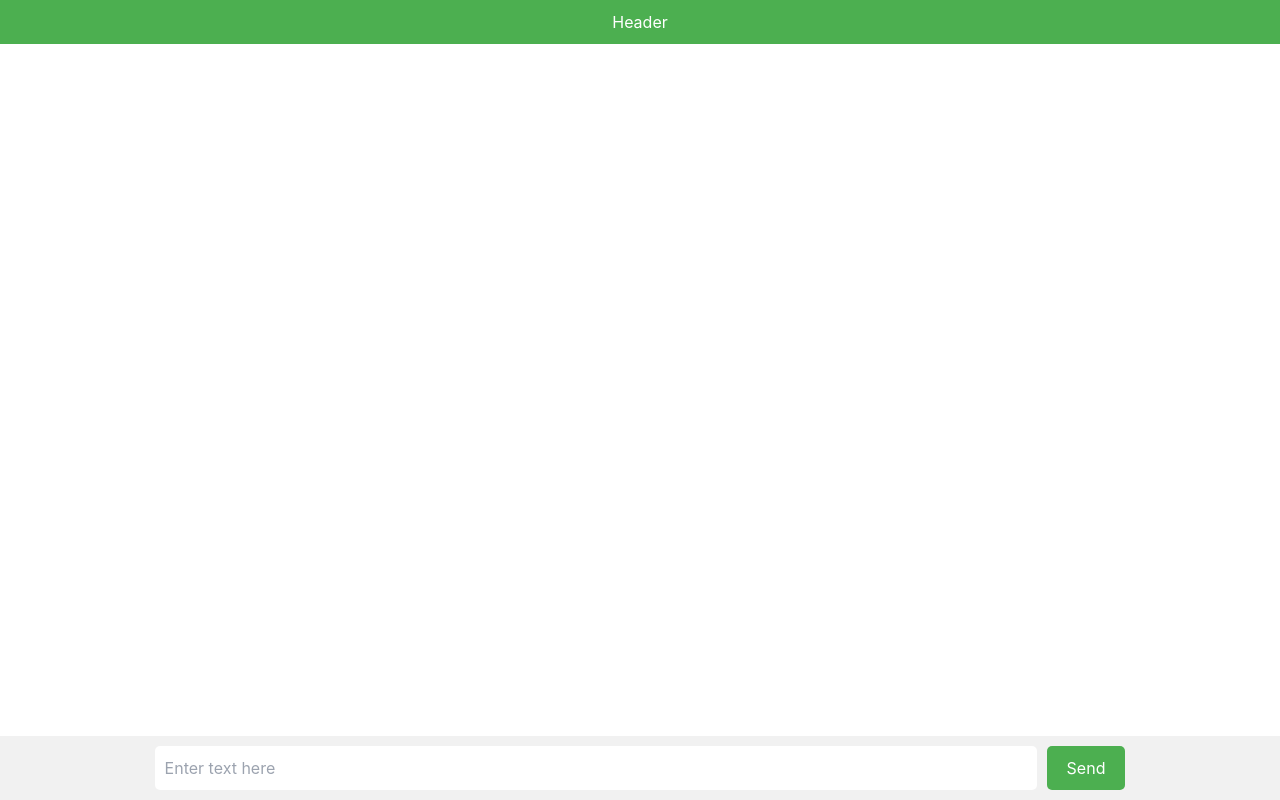
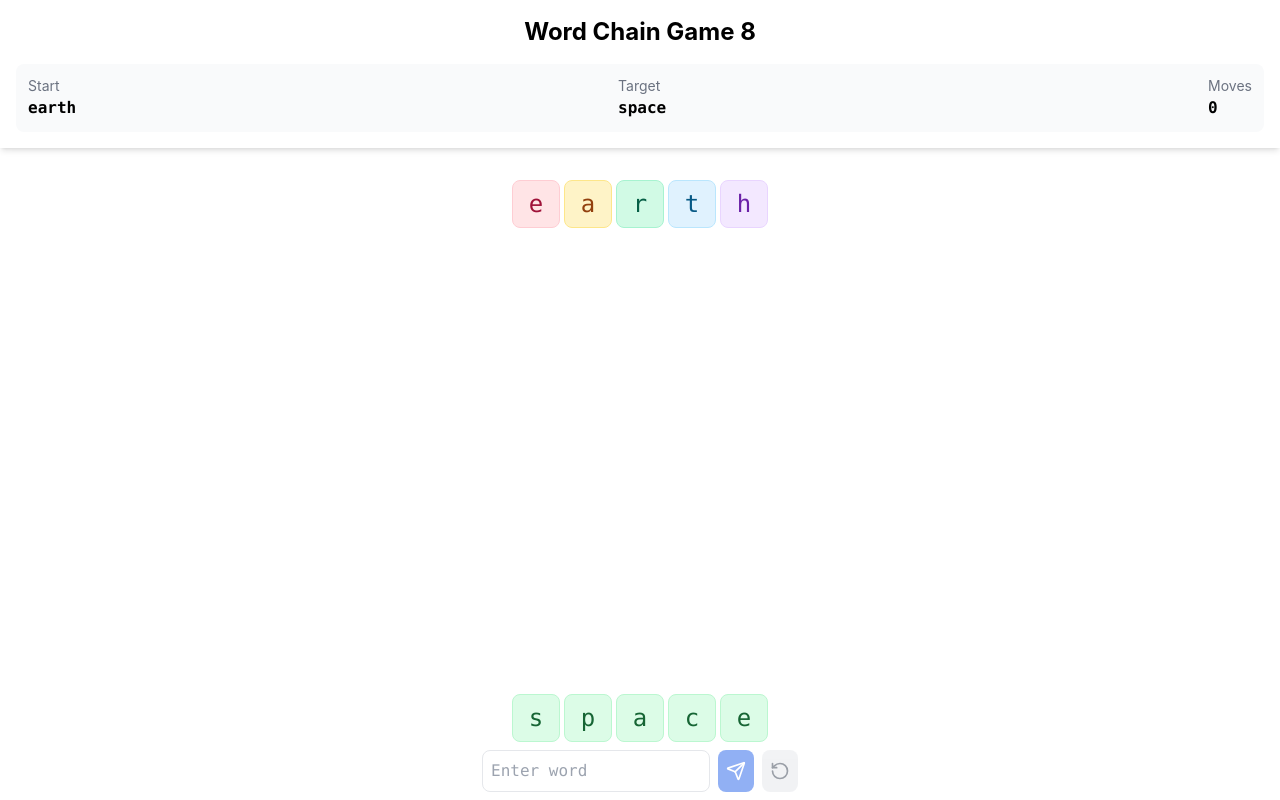
Before and after one commit to khant-nyar-paing/word-chain-game, a React (Create React App) app: page / in a window 1280 px wide. Built offline with nearby package versions, Linux system fonts and the light colour scheme.

Commit message:
temp deploy

```diff
--- a/src/App.js
+++ b/src/App.js
@@ -10,7 +10,7 @@ import { GameHeader, WordChainDisplay, InputControls, ErrorOverlay, VictoryOverl
 import { SoundEffects } from './constants';
 import './styles.css';
 
-const WordChain_ = () => {
+const WordChain = () => {
 
   // Game state declarations
   const [currentWord, setCurrentWord] = useState('');
@@ -183,6 +183,7 @@ const WordChain_ = () => {
           handleNewWord={handleNewWord}
           handleUndo={handleUndo}
           moves={moves}
+          targetWord={targetWord}
         />
       </div>
 
@@ -200,152 +201,6 @@ const WordChain_ = () => {
   );
 };
 
-
-
-
-
-
-
-
-
-function WordChain() {
-  // State hook for tracking the current value of the input field
-  const [inputValue, setInputValue] = useState(""); // Initializes the input field with an empty string
-
-  // State hook for storing the list of text blocks
-  const [textBlocks, setTextBlocks] = useState([]); // Initializes the text blocks as an empty array
-
-  // useRef hook to reference the last div in the text blocks list
-  const endOfListRef = useRef(null); // This will be used to scroll to the bottom of the list when a new block is added
-
-  // Dynamic viewport height
-  const [viewportHeight, setViewportHeight] = useState(window.innerHeight);
-
-  // Adjust the viewport height dynamically when the window resizes (keyboard appears/disappears)
-  useEffect(() => {
-    const handleResize = () => { setViewportHeight(window.innerHeight); }; // Update height when keyboard shows or hides
-    window.addEventListener("resize", handleResize);
-    return () => window.removeEventListener("resize", handleResize);
-  }, []);
-
-  // Handles changes in the input field and updates the state
-  const handleInputChange = (event) => {
-    setInputValue(event.target.value); // Updates the inputValue state with the new text typed in the input
-  };
-
-  // Handles submission when the "Send" button is clicked or Enter key is pressed
-  const handleSubmit = () => {
-    if (inputValue.trim() !== "") {
-      setTextBlocks([...textBlocks, inputValue]); // Adds the new input value to the textBlocks array
-      setInputValue(""); // Clears the input field after submitting
-    }
-  };
-
-  // Handles the "Enter" key press and submits the text when Enter is pressed
-  const handleKeyPress = (event) => {
-    if (event.key === "Enter") {
-      handleSubmit(); // Calls the handleSubmit function if Enter key is pressed
-    }
-  };
-
-  // useEffect hook to scroll to the bottom when new text is added
-  useEffect(() => {
-    if (endOfListRef.current) {
-      endOfListRef.current.scrollIntoView({ behavior: "smooth" }); // Smooth scroll to the last element in the text blocks
-    }
-  }, [textBlocks]); // This effect runs whenever the textBlocks state changes (i.e., when a new block is added)
-
-  return (
-    <div
-      style={{
-        display: "flex", // Defines the container as a flexbox,
-        flexDirection: "column", // Stacks the flex items vertically from top to bottom
-        height: "100dvh", // Sets the height of the container to 100% of the dynamic viewport height (not vh)
-        width: "100dvw"
-      }}
-    >
-      {/* Header Section */}
-      <header
-        style={{
-          backgroundColor: "#4CAF50", // Sets the background color of the header
-          color: "white", // Sets the text color to white
-          padding: "10px", // Adds padding inside the header
-          textAlign: "center", // Centers the text horizontally
-          // flexShrink: 0, // Prevents the header from shrinking when the window is resized
-          // position: "fixed",
-          // top: 0,
-          // left: 0,
-          // width: "100%",
-          // zIndex: 10,
-        }}
-      >
-        <h1>Header</h1>
-      </header>
-
-      {/* Main Content Section with Scrollable Text Blocks */}
-      <main
-        style={{
-          flexGrow: 1, // Allows the main content to take up the remaining space
-          flexShrink: 1,
-          // padding: "20px", // Adds padding inside the main content area
-          marginTop: "60px",
-          // display: "flex", // Makes the main content a flex container
-          // flexDirection: "column", // Arranges text blocks vertically
-          // gap: "10px", // Adds space between text blocks
-          // justifyContent: "flex-start", // Aligns items at the start of the container (top)
-          // overflowY: "scroll", // Enables vertical scrolling if content overflows
-          // maxHeight: "calc(100vh - 140px)", // Restricts the height to fit within the available space (considering header and footer)
-          // maxHeight: `calc(${viewportHeight}px - 140px)`, // Adjust content area height based on dynamic viewport height
-        }}
-      >
-        {
-          // Displays all the text blocks from the textBlocks array
-        }
-        {/* Div placed at the end of the list for scrolling to it */}
-        <div ref={endOfListRef}></div>
-      </main>
-
-      {/* Footer Section containing input field and button */}
-      <footer
-        style={{
-          backgroundColor: "#f1f1f1", // Sets the background color of the footer
-          padding: "10px", // Adds padding inside the footer
-          textAlign: "center", // Centers the content in the footer
-          // flexShrink: 0, // Prevents the footer from shrinking
-        }}
-      >
-        {/* Text input field for typing new messages */}
-        <input
-          type="text" // Specifies it's a text input field
-          value={inputValue} // Binds the value of the input to the inputValue state
-          onChange={handleInputChange} // Calls handleInputChange when text is typed
-          onKeyDown={handleKeyPress} // Calls handleKeyPress when a key is pressed in the input
-          placeholder="Enter text here" // Placeholder text to show when the input is empty
-          style={{
-            width: "70%", // Sets the input field width to 70% of the container
-            padding: "10px", // Adds padding inside the input field
-            marginRight: "10px", // Adds space to the right of the input field
-            borderRadius: "5px", // Rounds the corners of the input field
-          }}
-        />
-        {/* Send Button */}
-        <button
-          onClick={handleSubmit} // Calls handleSubmit when the button is clicked
-          style={{
-            padding: "10px 20px", // Adds padding inside the button
-            backgroundColor: "#4CAF50", // Sets the background color of the button
-            color: "white", // Sets the text color of the button
-            border: "none", // Removes the default border of the button
-            borderRadius: "5px", // Rounds the corners of the button
-            cursor: "pointer", // Changes the cursor to pointer when hovering over the button
-          }}
-        >
-          Send {/* Button text */}
-        </button>
-      </footer>
-    </div>
-  );
-}
 
 
 
--- a/src/components.js
+++ b/src/components.js
@@ -104,7 +104,9 @@ export const WordChainDisplay_ = ({ moves, targetWord, isNewMove }) => {
 };
 
 // Input controls component
-export const InputControls = ({ inputRef, inputValue, setInputValue, isComplete, isLoading, handleNewWord, handleUndo, moves }) => {
+export const InputControls = ({ inputRef, inputValue, setInputValue, isComplete, isLoading, handleNewWord, handleUndo, moves, targetWord }) => {
+    const targetStyle = 'bg-green-100 hover:bg-green-200 border-green-200 text-green-800';
+
     const handleSubmit = () => {
         if (inputValue.trim()) {
             handleNewWord(inputValue.trim());
@@ -112,6 +114,14 @@ export const InputControls = ({ inputRef, inputValue, setInputValue, isComplete,
     };
 
     return (
+        <div className="flex flex-col items-center gap-2">
+            <div className="flex gap-1">
+                {targetWord.split('').map((char, index) => (
+                    <div className={`w-12 h-12 flex items-center justify-center rounded-lg font-mono text-2xl border ${targetWord === targetWord ? targetStyle : getLetterColor(index)}`}>
+                        {char}
+                    </div>
+                ))}
+            </div>
             <div className="flex gap-2">
                 <input
                     ref={inputRef}
@@ -144,6 +154,7 @@ export const InputControls = ({ inputRef, inputValue, setInputValue, isComplete,
                     <RotateCcw size={20} />
                 </button>
             </div>
+        </div>
     );
 };
 
```
Lines whose indentation alone changed are shown as unchanged.
